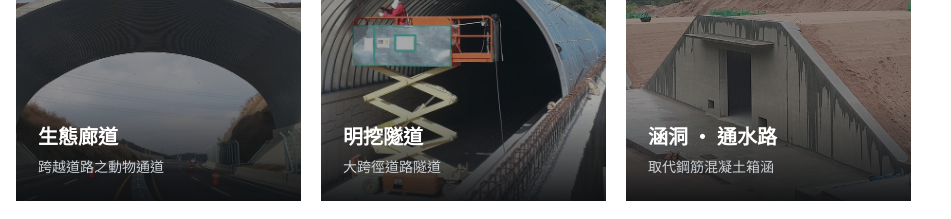
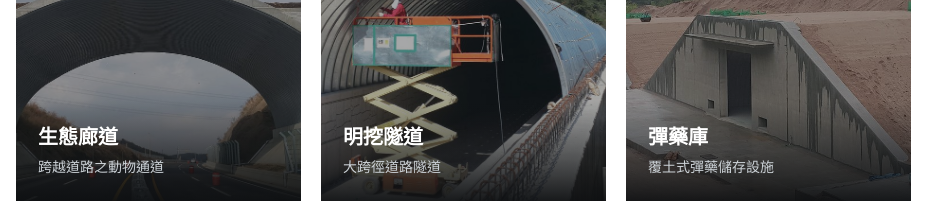
Before and after one commit to daehan490-jpg/rexsteel.com.tw, a plain HTML site: page plate.html in a window 1280 px wide. Shown: the part 4420-4639 px from the top of the page, 329-1280 px from the left. Drawn offline with Linux system fonts and the light colour scheme.

Commit message:
Correct earth-covered ammunition storage photo caption

```diff
--- a/plate.html
+++ b/plate.html
@@ -115,7 +115,7 @@
 <div class="app"><img alt="" loading="lazy" src="assets/tw-IMG_2306.jpg"/><div class="c"><h3><span class="tc">台灣 · 山區道路拱形結構</span><span class="en">Taiwan · mountain road arch</span><span class="ko">대만 · 산간도로 아치</span></h3><p><span class="tc">大型波形鋼板 REX-B381</span><span class="en">Large-profile plate REX-B381</span><span class="ko">대형 파형강판 REX-B381</span></p></div></div>
 <div class="app"><img alt="" loading="lazy" src="assets/plate-ecobridge.jpg"/><div class="c"><h3><span class="tc">生態廊道</span><span class="en">Wildlife crossing</span><span class="ko">생태통로</span></h3><p><span class="tc">跨越道路之動物通道</span><span class="en">Animal bridges over highways</span><span class="ko">도로를 건너는 동물 통로</span></p></div></div>
 <div class="app"><img alt="" loading="lazy" src="assets/plate-tunnel.jpg"/><div class="c"><h3><span class="tc">明挖隧道</span><span class="en">Cut-and-cover tunnel</span><span class="ko">개착식 터널</span></h3><p><span class="tc">大跨徑道路隧道</span><span class="en">Long-span road tunnels</span><span class="ko">장경간 도로 터널</span></p></div></div>
-<div class="app"><img alt="" loading="lazy" src="assets/plate-culvert.jpg"/><div class="c"><h3><span class="tc">涵洞 · 通水路</span><span class="en">Culverts</span><span class="ko">암거 · 수로</span></h3><p><span class="tc">取代鋼筋混凝土箱涵</span><span class="en">Replacing RC box culverts</span><span class="ko">철근콘크리트 박스 암거 대체</span></p></div></div>
+<div class="app"><img alt="覆土式彈藥庫 · Earth-covered ammunition storage · 복토형 탄약고" loading="lazy" src="assets/plate-culvert.jpg"/><div class="c"><h3><span class="tc">彈藥庫</span><span class="en">Ammunition storage</span><span class="ko">탄약고</span></h3><p><span class="tc">覆土式彈藥儲存設施</span><span class="en">Earth-covered ammunition storage structure</span><span class="ko">복토형 탄약 저장시설</span></p></div></div>
 <div class="app"><img alt="" loading="lazy" src="assets/plate-stream.jpg"/><div class="c"><h3><span class="tc">橋梁</span><span class="en">Bridges</span><span class="ko">교량</span></h3><p><span class="tc">跨越溪流之拱形結構</span><span class="en">Arches over streams</span><span class="ko">하천을 건너는 아치 구조</span></p></div></div>
 </div>
 </div>
```
Also changed, not shown: projects.html (+1 -1 lines).
